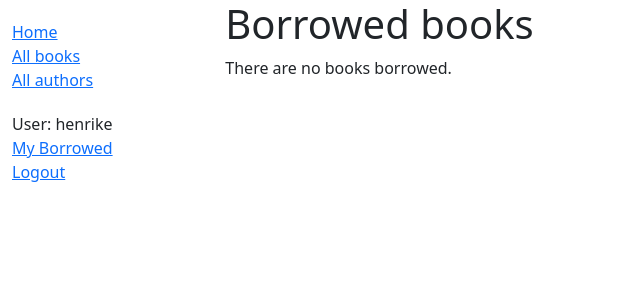
After one commit to HenrikeW/mdn-django-tutorial, a Django app: page /catalog/mybooks/ in a window 1280 px wide. The commit adds this page. Shown: the top 300 px of the page, without its empty margins (0-640 px from the left). Run offline with Django 3.2, Linux system fonts and the light colour scheme; a user stored in the database is signed in; data comes from the database, SQL or seed files in the repository; both versions use the stored data as it was after the commit.

Commit message:
add list of borrowed books on user level

```diff
--- a/catalog/admin.py
+++ b/catalog/admin.py
@@ -38,6 +38,7 @@ class BookAdmin(admin.ModelAdmin):
 # Register the Admin classes for BookInstance using the decorator
 @admin.register(BookInstance)
 class BookInstanceAdmin(admin.ModelAdmin):
+    list_display = ('book', 'status', 'borrower', 'due_back', 'id')
     list_filter = ('status', 'due_back')
 
     fieldsets = (
@@ -45,6 +46,6 @@ class BookInstanceAdmin(admin.ModelAdmin):
             'fields': ('book', 'imprint', 'id')
         }),
         ('Availability', {
-            'fields': ('status', 'due_back')
+            'fields': ('status', 'due_back', 'borrower')
         }),
     )
--- a/catalog/templates/base_generic.html
+++ b/catalog/templates/base_generic.html
@@ -25,9 +25,12 @@
             <li><a href="{% url 'index' %}">Home</a></li>
             <li><a href="{% url 'books' %}">All books</a></li>
             <li><a href="{% url 'authors' %}">All authors</a></li>
-            {% if user.is_authenticated %}
-            <li>User: {{ user.get_username }}</li>
-            <li><a href="{% url 'logout' %}?next={{ request.path }}">Logout</a></li>
+          </ul>
+          <ul class="sidebar-nav">
+          {% if user.is_authenticated %}
+          <li>User: {{ user.get_username }}</li>
+          <li><a href="{% url 'my-borrowed' %}">My Borrowed</a></li>
+          <li><a href="{% url 'logout' %}?next={{ request.path }}">Logout</a></li>
           {% else %}
             <li><a href="{% url 'login' %}?next={{ request.path }}">Login</a></li>
           {% endif %}
--- /dev/null
+++ b/catalog/templates/catalog/bookinstance_list_borrowed_user.html
@@ -0,0 +1,19 @@
+{% extends "base_generic.html" %}
+
+{% block content %}
+    <h1>Borrowed books</h1>
+
+    {% if bookinstance_list %}
+    <ul>
+
+      {% for bookinst in bookinstance_list %}
+      <li class="{% if bookinst.is_overdue %}text-danger{% endif %}">
+        <a href="{% url 'book-detail' bookinst.book.pk %}">{{ bookinst.book.title }}</a> ({{ bookinst.due_back }})
+      </li>
+      {% endfor %}
+    </ul>
+
+    {% else %}
+      <p>There are no books borrowed.</p>
+    {% endif %}
+{% endblock %}
--- a/catalog/urls.py
+++ b/catalog/urls.py
@@ -7,4 +7,5 @@ urlpatterns = [
     path('book/<int:pk>', views.BookDetailView.as_view(), name='book-detail'),
     path('authors/', views.AuthorListView.as_view(), name='authors'),
     path('author/<int:pk>', views.AuthorDetailView.as_view(), name='author-detail'),
+    path('mybooks/', views.LoanedBooksByUserListView.as_view(), name='my-borrowed'),
 ]
--- a/catalog/views.py
+++ b/catalog/views.py
@@ -1,6 +1,7 @@
 from django.shortcuts import render
 from django.views import generic
 from .models import Book, Author, BookInstance, Genre
+from django.contrib.auth.mixins import LoginRequiredMixin
 
 def index(request):
     """View function for home page of site."""
@@ -49,3 +50,16 @@ class AuthorListView(generic.ListView):
 
 class AuthorDetailView(generic.DetailView):
     model = Author
+
+class LoanedBooksByUserListView(LoginRequiredMixin,generic.ListView):
+    """Generic class-based view listing books on loan to current user."""
+    model = BookInstance
+    template_name = 'catalog/bookinstance_list_borrowed_user.html'
+    paginate_by = 10
+
+    def get_queryset(self):
+        return (
+            BookInstance.objects.filter(borrower=self.request.user)
+            .filter(status__exact='o')
+            .order_by('due_back')
+        )
```
Also changed, not shown: catalog/models.py (+8 -0 lines), catalog/migrations/0003_bookinstance_borrower.py (added), db.sqlite3.
